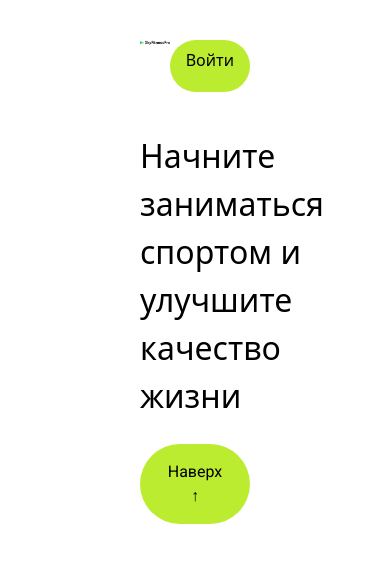
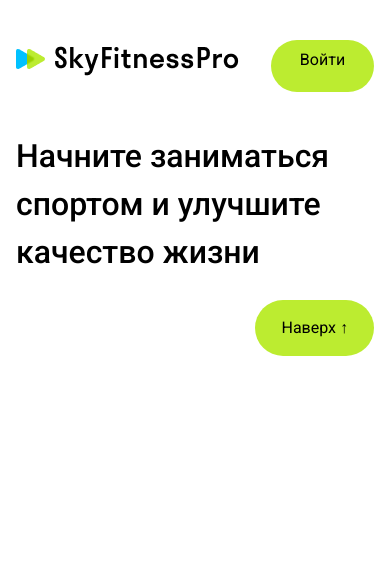
Before and after one commit to ruslankrivilin/SkyFitnessPro_TeamDev, a React (Vite) app: page / in a window 390 px wide. Shown: the top 562 px of the page. Built offline with nearby package versions, Linux system fonts and the light colour scheme.

Commit message:
Update index.css

```diff
--- a/src/index.css
+++ b/src/index.css
@@ -2,8 +2,54 @@
 @tailwind components;
 @tailwind utilities;
 
-body{
+* {
+  margin: 0px;
+  padding: 0px;
+}
+
+body {
   padding-left: 140px;
   padding-right: 140px;
-  font: "Roboto";
+  font-family: "Roboto";
 }
+
+@media (max-width: 420px) {
+  body {
+    padding-left: 16px;
+    padding-right: 16px;
+  }
+}
+
+progress[value]::-webkit-progress-value {
+  background-color: #00c1ff;
+  border-radius: 50px;
+}
+
+progress[value]::-webkit-progress-bar {
+  background-color: #f7f7f7;
+  border-radius: 50px;
+}
+
+::-webkit-scrollbar {
+  width: 6px;
+}
+
+::-webkit-scrollbar-thumb {
+  background: rgb(0, 0, 0);
+  border-radius: 10px;
+}
+
+::-webkit-scrollbar-track {
+  border-radius: 10px;
+}
+
+input::-webkit-outer-spin-button,
+input::-webkit-inner-spin-button {
+  /* display: none; <- Crashes Chrome on hover */
+  -webkit-appearance: none;
+  margin: 0; /* <-- Apparently some margin are still there even though it's hidden */
+}
+
+input[type="number"] {
+  -moz-appearance: textfield; /* Firefox */
+}
```
